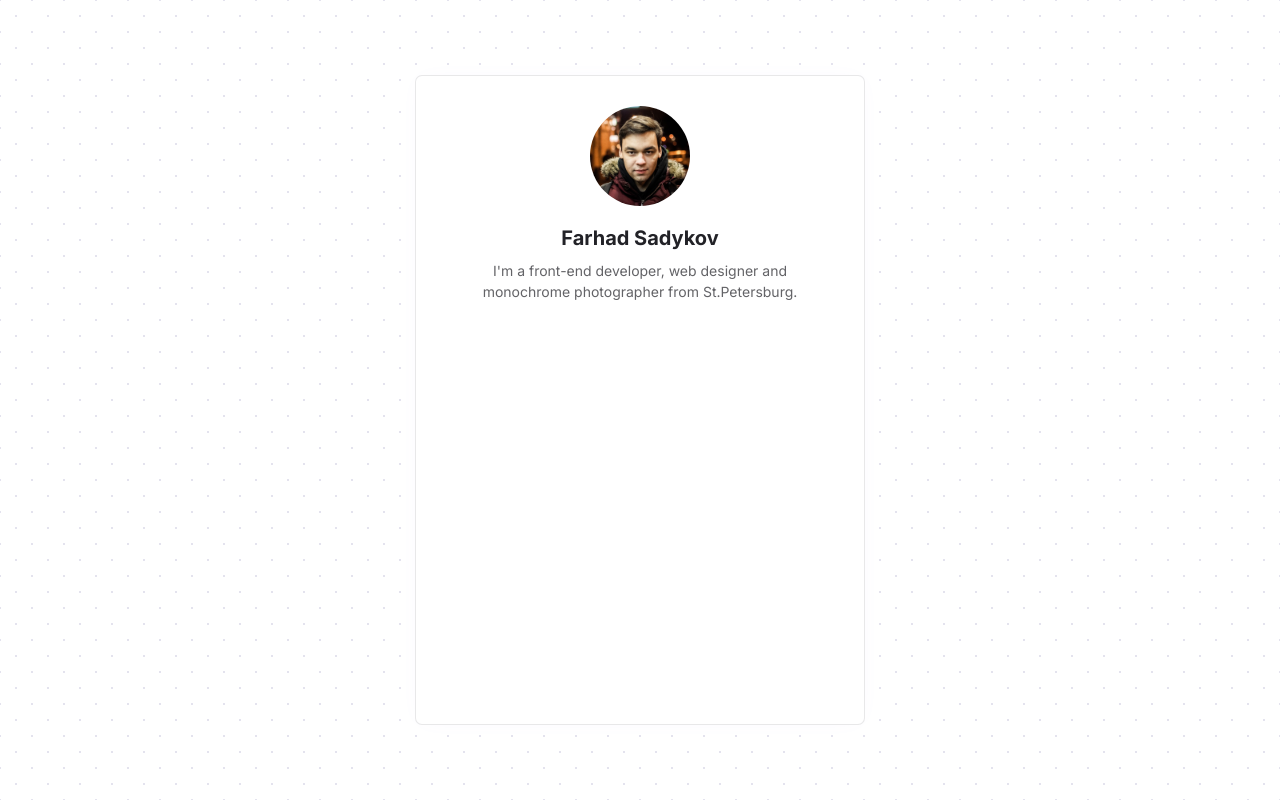
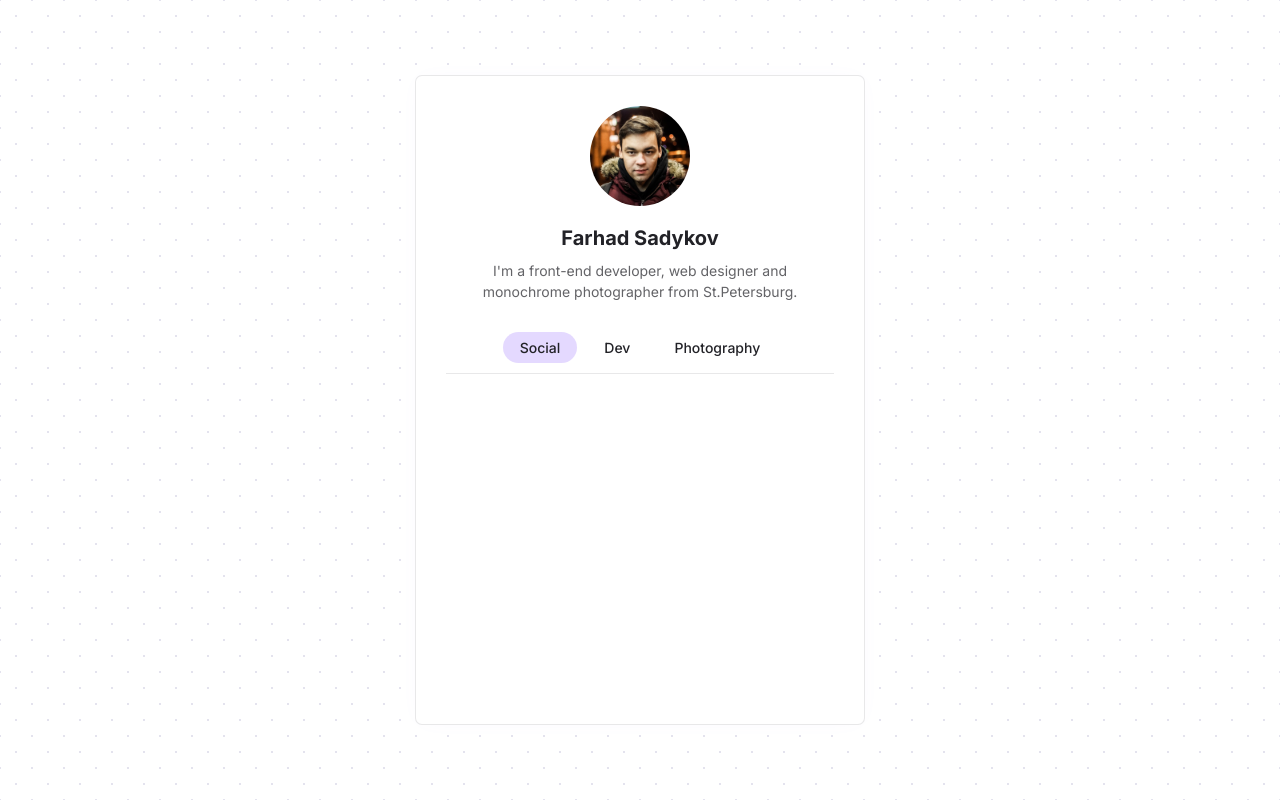
Before and after one commit to everwaveme/react-fs-links, a React (Create React App) app: page / in a window 1280 px wide. Built offline with nearby package versions, Linux system fonts and the light colour scheme.

Commit message:
started Tabs component

```diff
--- a/src/App.js
+++ b/src/App.js
@@ -1,12 +1,14 @@
 import React from 'react';
 import './App.scss';
 import CardInfo from './components/CardInfo';
+import Tabs from './components/Tabs';
 
 function App() {
   return (
     <div className="container">
       <div className="card-wrap">
         <CardInfo />
+        <Tabs />
       </div>
     </div>
   );
--- /dev/null
+++ b/src/components/Tabs/index.js
@@ -0,0 +1,22 @@
+import React from "react";
+
+function Tabs() {
+
+    return (
+        <div className="card-tabs">
+            <button className="card-tabs-social active">
+                Social
+            </button>
+            <button className="card-tabs-dev">
+                Dev
+            </button>
+            <button className="card-tabs-photography">
+                Photography
+            </button>
+        </div>
+
+
+    );
+}
+
+export default Tabs;
```
